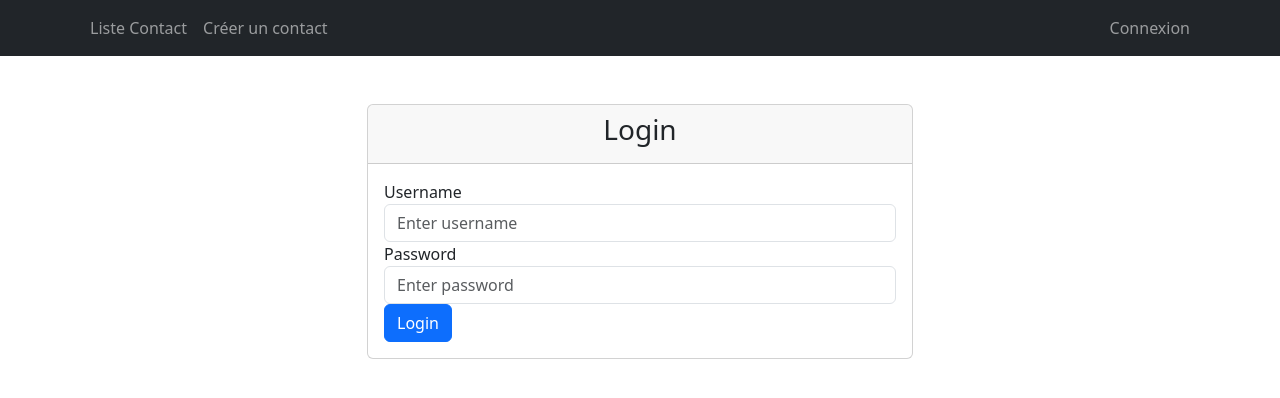
After one commit to DeBiasiF/ecf_php, a PHP site: template view/loggin.php in a window 1280 px wide. The commit adds this page. Shown: the top 398 px of the page. Run offline with PHP 8.4, Linux system fonts and the light colour scheme; the template is opened without the code that fills it, so the values that code supplies are empty.

Commit message:
Mise en place de l'identification de l'utilisateur et ede la deconnexion

```diff
--- a/controler/MyLocControler.php
+++ b/controler/MyLocControler.php
@@ -48,6 +48,7 @@ function updateGood($contact){
     require_once 'view/updateContact.php';
 }
 
+
 function getURL(){
     $url = $_SERVER['REQUEST_URI'];
     $url = strtok($url, '?');
--- /dev/null
+++ b/view/loggin.php
@@ -0,0 +1,37 @@
+<?php
+require_once "./view/partial/header.php";
+require_once "./view/partial/navbar.php";
+?>
+
+<div class="container">
+  <div class="row justify-content-center mt-5">
+      <div class="col-md-6">
+          <div class="card">
+              <div class="card-header">
+                  <h3 class="text-center">Login</h3>
+              </div>
+              <div class="card-body">
+                <?php if(isset($errorMessage)): ?>
+                    <div class="alert alert-danger" role="alert">
+                        <?php echo $errorMessage; ?>
+                    </div>
+                <?php endif; ?>
+                <form action="" method="POST">
+                    <div class="form-group">
+                        <label for="login">Username</label>
+                        <input type="text" class="form-control" id="login" name="userName" placeholder="Enter username">
+                    </div>
+                    <div class="form-group">
+                        <label for="password">Password</label>
+                        <input type="password" class="form-control" id="password" name="userPsw" placeholder="Enter password">
+                    </div>
+                    <button type="submit" class="btn btn-primary btn-block">Login</button>
+                </form>
+              </div>
+          </div>
+      </div>
+  </div>
+</div>
+<?php
+require_once "./view/partial/footer.php";
+?>
--- a/view/partial/navbar.php
+++ b/view/partial/navbar.php
@@ -9,16 +9,19 @@
                     <a class="nav-link" href="/Form_Contact/index.php/addcontact">Créer un contact</a>
                 </li>
             </ul>
-            <?php if ($_SERVER['PHP_SELF'] == '/Form_Contact/index.php/contact') { ?>
+            <?php if (!empty($_SESSION['loggedUser'])) : ?>
                 <ul class="navbar-nav ml-auto">
                     <li class="nav-item">
-                        <form action="" method="post">
-                            <input type="hidden" name="delete" value="<?= $_GET['id'] ?>">
-                            <button type="submit" class="btn btn-outline-danger" onclick="return confirm('Êtes-vous sûr de vouloir supprimer cet enregistrement ?')">Supprimer</button>
-                        </form>
+                        <a class="nav-link" href="/ecf_php/index.php/loggout">Déconnexion</a>
                     </li>
                 </ul>
-            <?php } ?>
+            <?php else : ?>
+                <ul class="navbar-nav ml-auto">
+                    <li class="nav-item">
+                        <a class="nav-link" href="/ecf_php/index.php/loggin">Connexion</a>
+                    </li>
+                </ul>
+            <?php endif ?>
         </div>
     </div>
 </nav>
```
Also changed, not shown: index.php (+20 -1 lines), model/UserRepository.php (+24 -0 lines), view/login.php (deleted).
